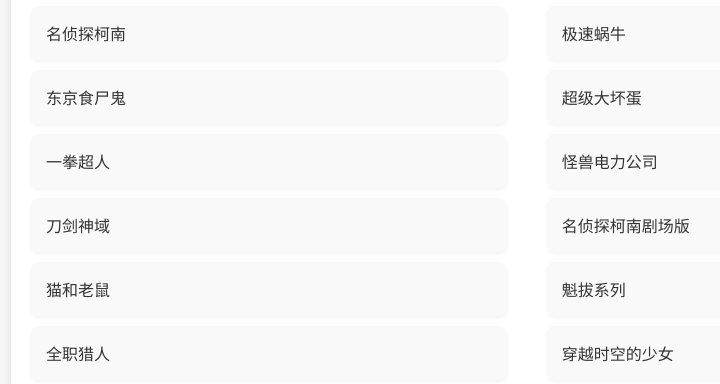
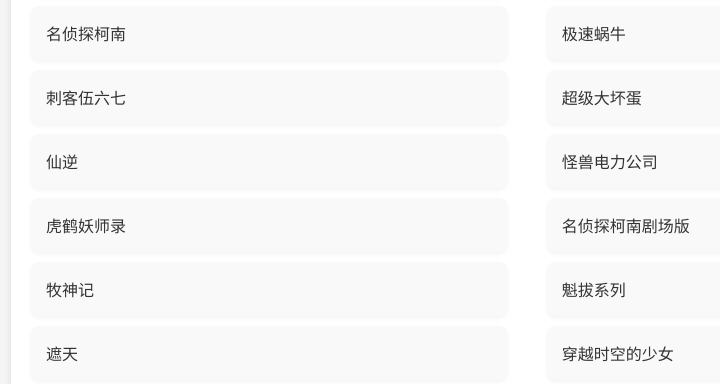
Before and after one commit to ayishuhe/ayishuhe.github.io, a plain HTML site: page acg.html in a window 1280 px wide. Shown: the part 416-800 px from the top of the page, without its empty margins (113-833 px from the left). Drawn offline with Linux system fonts and the light colour scheme.

Commit message:
Add files via upload

```diff
--- a/acg.html
+++ b/acg.html
@@ -88,6 +88,11 @@
             <li onclick="copyToClipboard('进击的巨人')">进击的巨人</li>
             <li onclick="copyToClipboard('我的英雄学院')">我的英雄学院</li>
 			<li onclick="copyToClipboard('名侦探柯南')">名侦探柯南</li>
+			<li onclick="copyToClipboard('伍六七')">刺客伍六七</li>
+			<li onclick="copyToClipboard('仙逆')">仙逆</li>
+			<li onclick="copyToClipboard('虎鹤妖师录')">虎鹤妖师录</li>
+			<li onclick="copyToClipboard('牧神记')">牧神记</li>
+			<li onclick="copyToClipboard('遮天')">遮天</li>
             <li onclick="copyToClipboard('东京食尸鬼')">东京食尸鬼</li>
             <li onclick="copyToClipboard('一拳超人')">一拳超人</li>
             <li onclick="copyToClipboard('刀剑神域')">刀剑神域</li>
```
